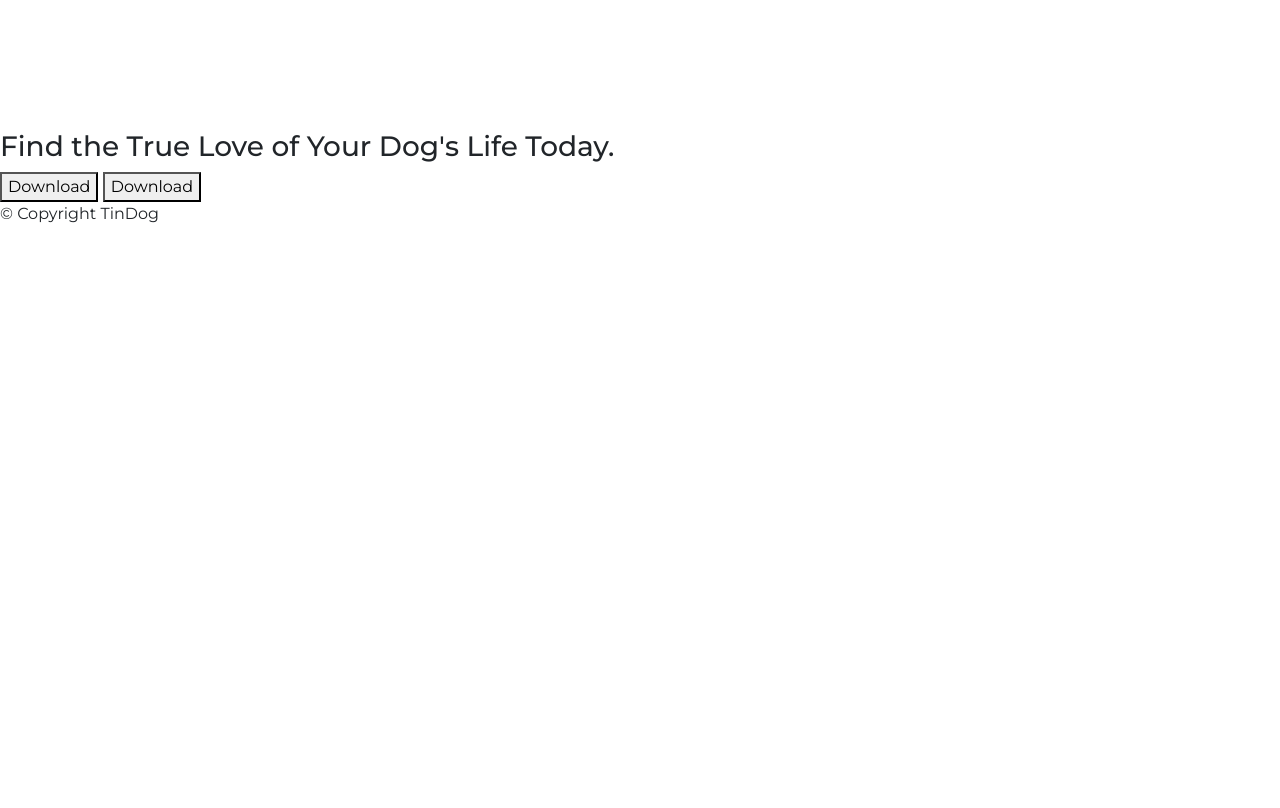
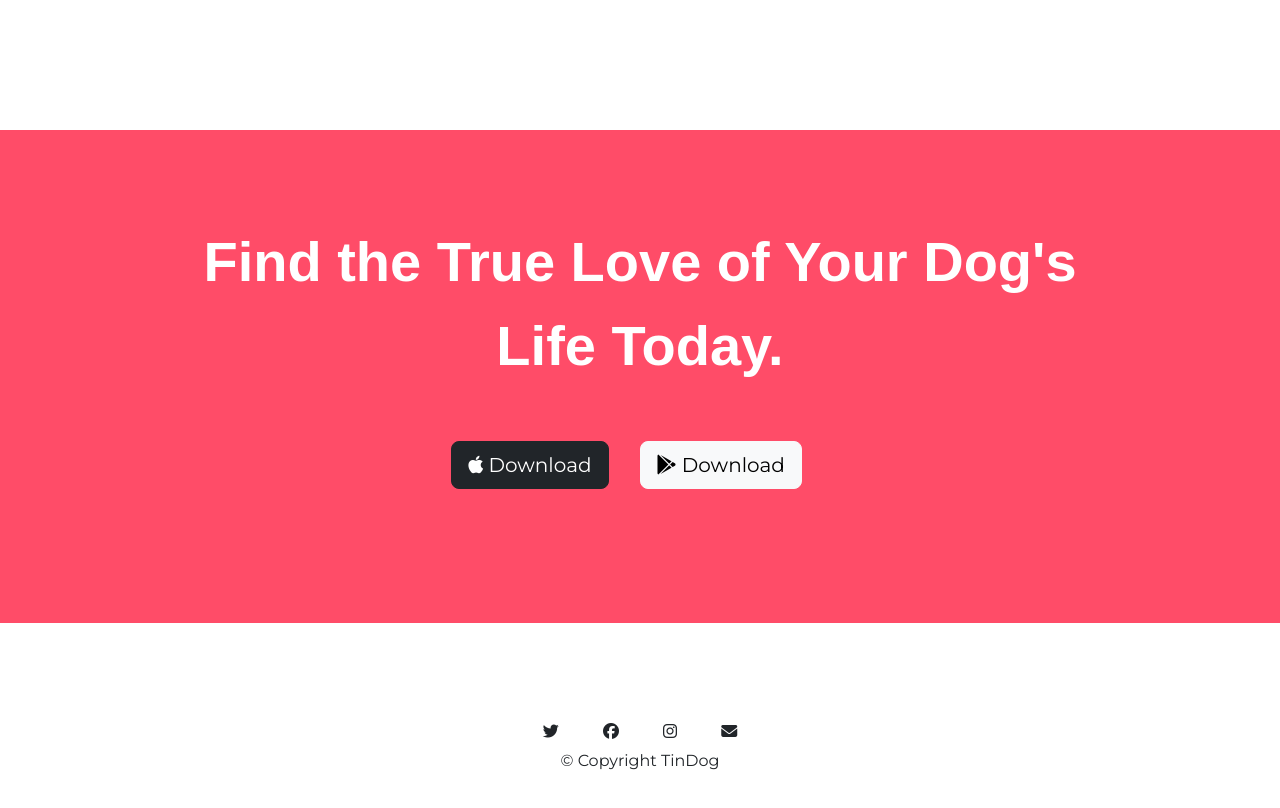
Before and after one commit to DatsOlena/TinDog, a plain HTML site: page index.html in a window 1280 px wide. Shown: the part 2365-3173 px from the top of the page. Before the commit the page ends 2607 px from the top, so only its background shows below. Drawn offline with nearby package versions, Linux system fonts and the light colour scheme.

Commit message:
Style footer

```diff
--- a/css/styles.css
+++ b/css/styles.css
@@ -141,6 +141,38 @@ color: #8f8f8f;
 }
 
 
+/* Call to Action */
+
+#cta {
+    background-color: #ff4c68;
+    color: #fff;
+    text-align: center;
+    padding: 7% 15%;
+}
+
+.cta-title {
+    font-family: 'Montserrat-Black', sans-serif;
+    font-weight: 900;
+    font-size: 3.5rem;
+    line-height: 1.5;
+    ;
+}
+
+
+/* Footer */
+
+#footer {
+    background-color: #fff;
+    text-align: center;
+    padding: 7% 15%;
+}
+
+.social-icon {
+    margin: 10px 20px;
+}
+
+
+
 /* Media Queries */
 
 @media (max-width: 1028px) {
--- a/index.html
+++ b/index.html
@@ -209,9 +209,11 @@
 
   <section id="cta">
 
-    <h3>Find the True Love of Your Dog's Life Today.</h3>
-    <button type="button">Download</button>
-    <button type="button">Download</button>
+    <h3 class="cta-title">Find the True Love of Your Dog's Life Today.</h3>
+    <button type="button" class="btn btn-lg btn-dark download-buttons"><i class="fa-brands fa-apple"></i>
+      Download</button>
+    <button type="button" class="btn btn-lg btn-light download-buttons"><i class="fa-brands fa-google-play"></i>
+      Download</button>
 
   </section>
 
@@ -219,6 +221,10 @@
   <!-- Footer -->
 
   <footer id="footer">
+    <i class="social-icon fa-brands fa-twitter"></i>
+    <i class="social-icon fa-brands fa-facebook"></i>
+    <i class="social-icon fa-brands fa-instagram"></i>
+    <i class="social-icon fa-solid fa-envelope"></i>
 
     <p>© Copyright TinDog</p>
 
```
